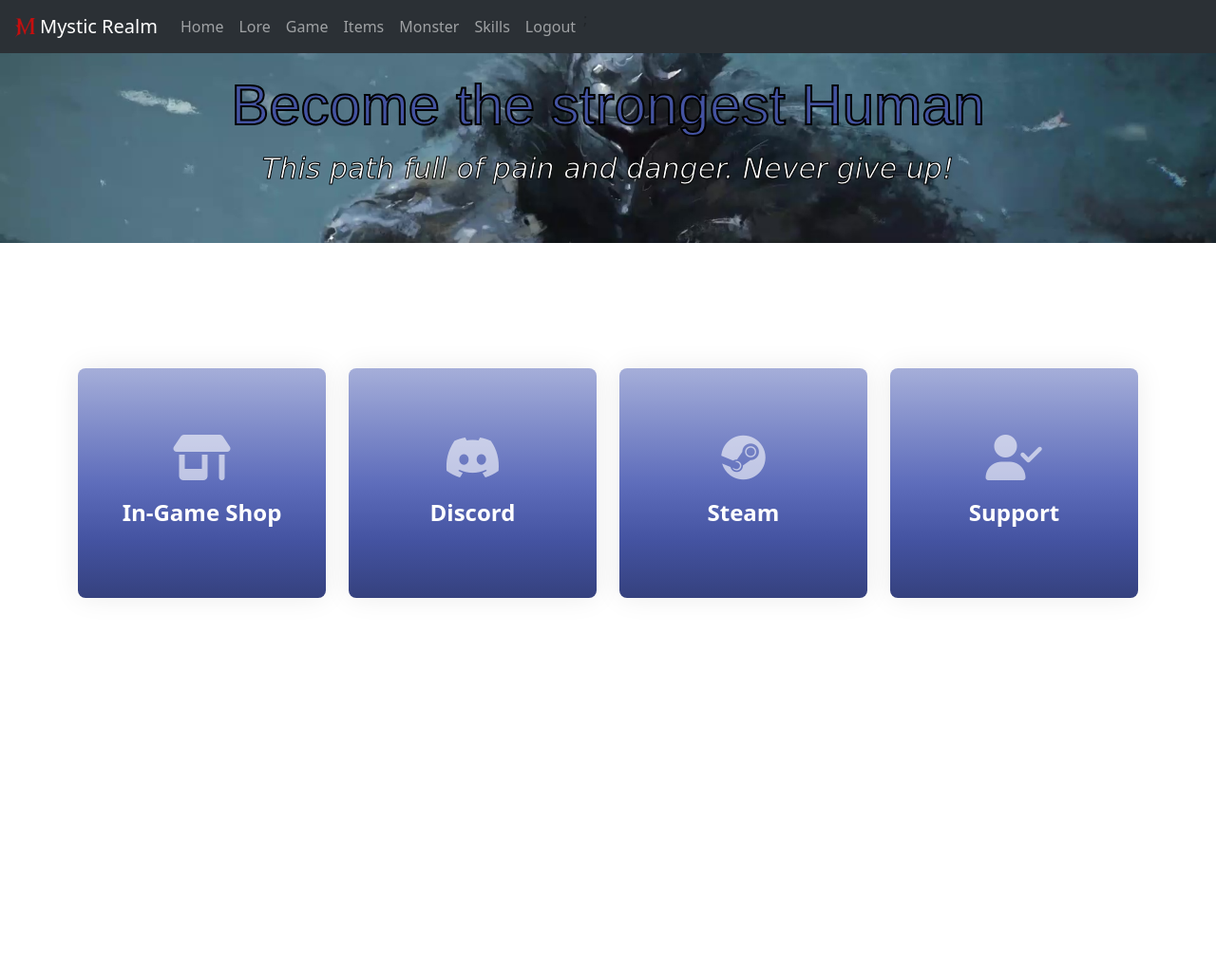
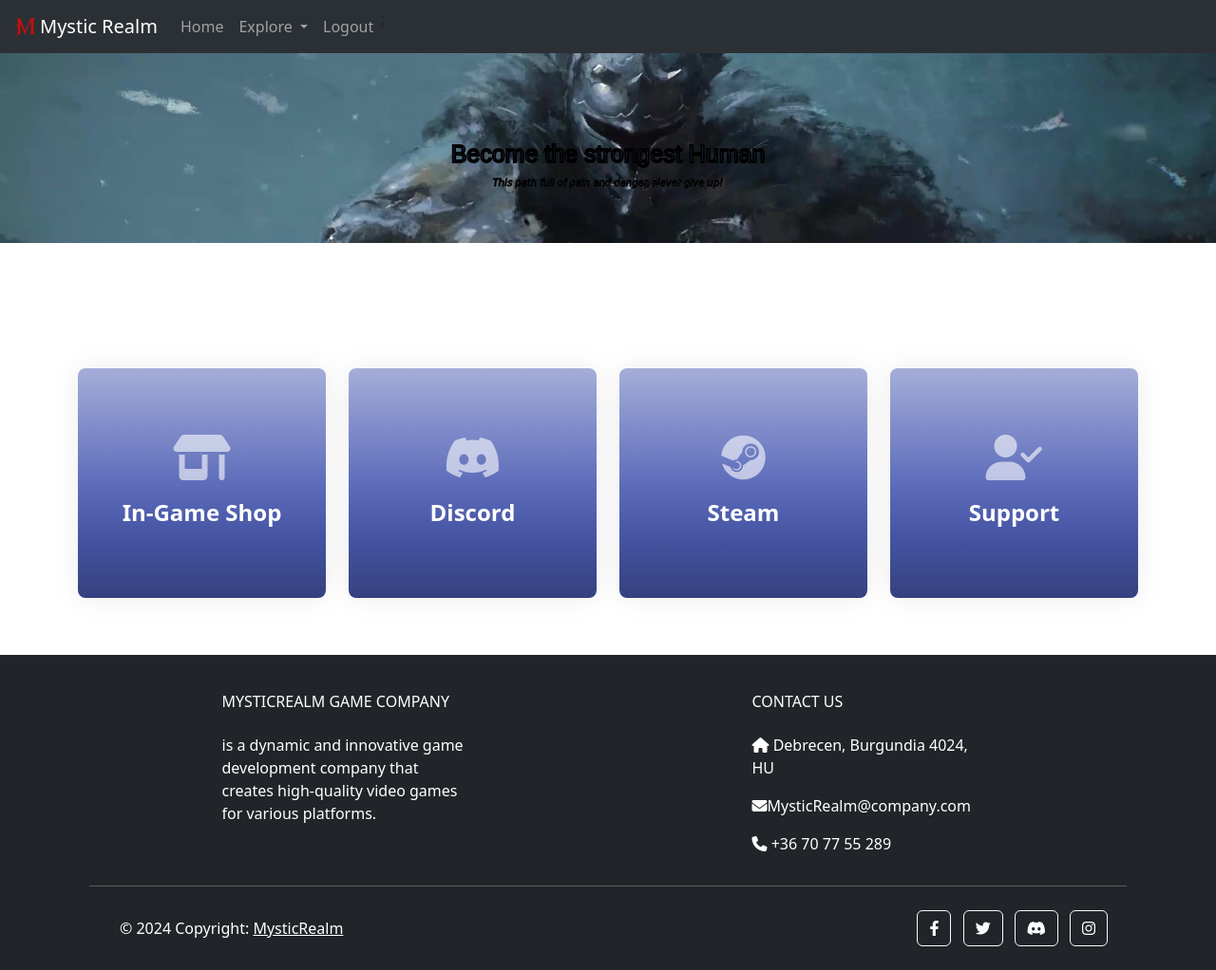
Before and after one commit to PataiSzabolcs7/MysticRealm, a PHP site: page / in a window 1280 px wide. Shown: the whole page at 95% size. Before the commit the page ends 630 px from the top, so only its background shows below. Run offline with PHP 8.4, Linux system fonts and the light colour scheme; the visitor is signed in with stand-in values (Sample User, id 1).

Commit message:
footer-dropdown-navbar

```diff
--- a/MysticRealm/Css/home.css
+++ b/MysticRealm/Css/home.css
@@ -1,14 +1,13 @@
-
 .fantasyfamily{
     font-family:fantasy;
     -webkit-text-stroke-width: 2px;
     -webkit-text-stroke-color: black;
-    font-size: 60px;
+    font-size: 25px;
 }
 .pfamily{
     font-family: cursive;
     font-style: italic;
-    font-size: 30px;
+    font-size: 10px;
     -webkit-text-stroke-width: 1px;
     -webkit-text-stroke-color: black;
 }
--- a/MysticRealm/Layout/footer.php
+++ b/MysticRealm/Layout/footer.php
@@ -0,0 +1,49 @@
+<footer class="text-center text-lg-start text-white bg-dark">
+    <div class="container p-4 pb-0">
+      <section class="">
+        <div class="row">
+          <div class="col-md-3 col-lg-3 col-xl-3 mx-auto mt-3">
+            <h6 class="text-uppercase mb-4 font-weight-bold"> MysticRealm Game Company</h6>
+            <p>is a dynamic and innovative game development company that creates high-quality video games for various platforms.</p>
+          </div>
+
+          <hr class="w-100 clearfix d-md-none"/>
+
+          <div class="col-md-4 col-lg-3 col-xl-3 mx-auto mt-3">
+            <h6 class="text-uppercase mb-4 font-weight-bold">Contact Us</h6>
+            <p><i class="fas fa-home mr-3"></i> Debrecen,  Burgundia 4024, HU</p>
+            <p><i class="fas fa-envelope mr-3"></i>MysticRealm@company.com</p>
+            <p><i class="fas fa-phone mr-3"></i> +36 70 77 55 289</p>
+          </div>
+        </div>
+      </section>
+
+      <hr class="my-3">
+
+      <section class="p-3 pt-0">
+        <div class="row d-flex align-items-center">
+          <div class="col-md-7 col-lg-8 text-center text-md-start">
+            <div class="p-3">
+              © 2024 Copyright:
+              <a class="text-white" href="index.php?nav=home">MysticRealm</a>
+            </div>
+          </div>
+
+          <div class="col-md-5 col-lg-4 ml-lg-0 text-center text-md-end">
+            <a class="btn btn-outline-light btn-floating m-1 text-white" role="button">
+                <i class="fab fa-facebook-f"></i>
+            </a>
+            <a class="btn btn-outline-light btn-floating m-1 text-white" role="button">
+                <i class="fab fa-twitter"></i>
+            </a>
+            <a class="btn btn-outline-light btn-floating m-1 text-white" role="button">
+                <i class="fa-brands fa-discord"></i>
+            </a>
+            <a class="btn btn-outline-light btn-floating m-1 text-white" role="button">
+               <i class="fab fa-instagram"></i>
+            </a>
+          </div>
+        </div>
+      </section>
+    </div>
+</footer>
--- a/MysticRealm/Layout/nav.php
+++ b/MysticRealm/Layout/nav.php
@@ -11,20 +11,27 @@
                     echo '<li class="nav-item">
                     <a class="nav-link' . ($navbardswitch == 'home' ? ' active' : ''). '"aria-current="page" href="index.php?nav=home">Home</a>
                     </li>
-                    <li class="nav-item">
-                    <a class="nav-link' . ($navbardswitch == 'lore' ? ' active' : ''). '"aria-current="page" href="index.php?nav=lore">Lore</a>
-                    </li>
-                    <li class="nav-item">
-                    <a class="nav-link' . ($navbardswitch == 'game' ? ' active' : ''). '"aria-current="page" href="index.php?nav=game">Game</a>
-                    </li>
-                    <li class="nav-item">
-                    <a class="nav-link' . ($navbardswitch == 'items' ? ' active' : ''). '"aria-current="page" href="index.php?nav=items">Items</a>
-                    </li>
-                    <li class="nav-item">
-                    <a class="nav-link' . ($navbardswitch == 'monster' ? ' active' : ''). '"aria-current="page" href="index.php?nav=monster">Monster</a>
-                    </li>
-                    <li class="nav-item">
-                    <a class="nav-link' . ($navbardswitch == 'skills' ? ' active' : ''). '"aria-current="page" href="index.php?nav=skills">Skills</a>
+                    <li class="nav-item dropdown">
+                        <a class="nav-link dropdown-toggle" href="#" role="button" data-bs-toggle="dropdown" aria-expanded="false">
+                            Explore
+                        </a>
+                        <ul class="dropdown-menu">
+                            <li>
+                            <a class="dropdown-item' . ($navbardswitch == 'lore' ? ' active' : ''). '"aria-current="page" href="index.php?nav=lore">Lore</a>
+                            </li>
+                            <li>
+                            <a class="dropdown-item' . ($navbardswitch == 'game' ? ' active' : ''). '"aria-current="page" href="index.php?nav=game">Game</a>
+                            </li>
+                            <li>
+                            <a class="dropdown-item' . ($navbardswitch == 'items' ? ' active' : ''). '"aria-current="page" href="index.php?nav=items">Items</a>
+                            </li>
+                            <li>
+                            <a class="dropdown-item' . ($navbardswitch == 'monster' ? ' active' : ''). '"aria-current="page" href="index.php?nav=monster">Monster</a>
+                            </li>
+                            <li>
+                            <a class="dropdown-item' . ($navbardswitch == 'skills' ? ' active' : ''). '"aria-current="page" href="index.php?nav=skills">Skills</a>
+                            </li>
+                        </ul>
                     </li>
                     <li class="nav-item">
                     <a class="nav-link' . ($navbardswitch == 'logout' ? ' active' : ''). '"aria-current="page" href="index.php?nav=logout">Logout</a>
--- a/MysticRealm/index.php
+++ b/MysticRealm/index.php
@@ -19,8 +19,7 @@
         require_once './Layout/nav.php';
         require_once './Layout/navbarswitch.php';
         require_once './Layout/footer.php';
-    }else{
-        //require_once './Page/login.php';
+    } else {
         require_once './Page/loginswitch.php';
     }
     ?>
```
